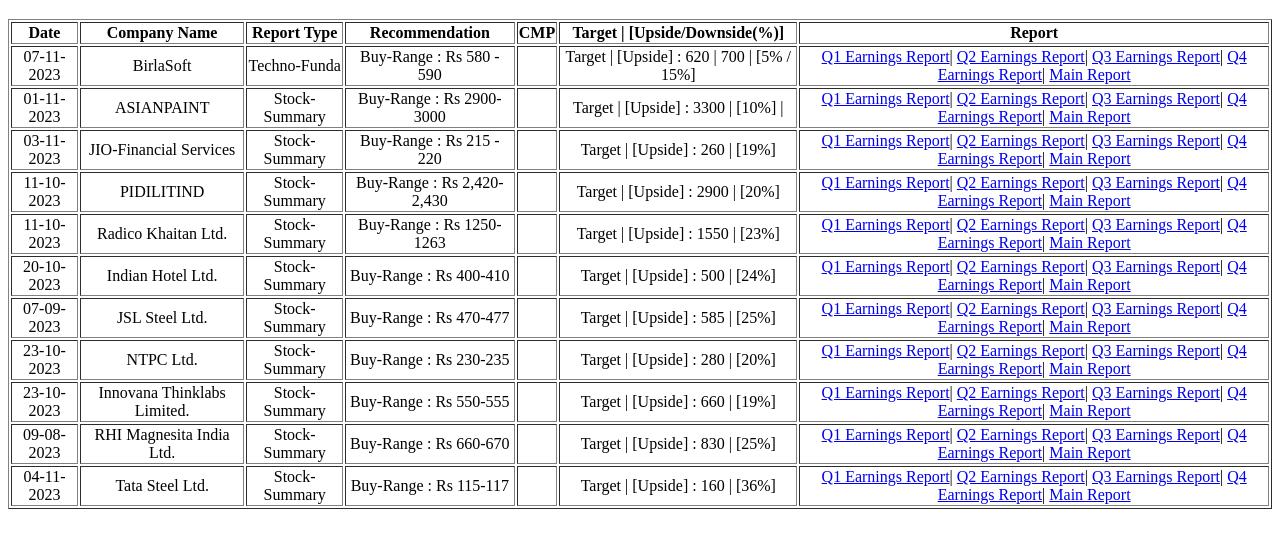
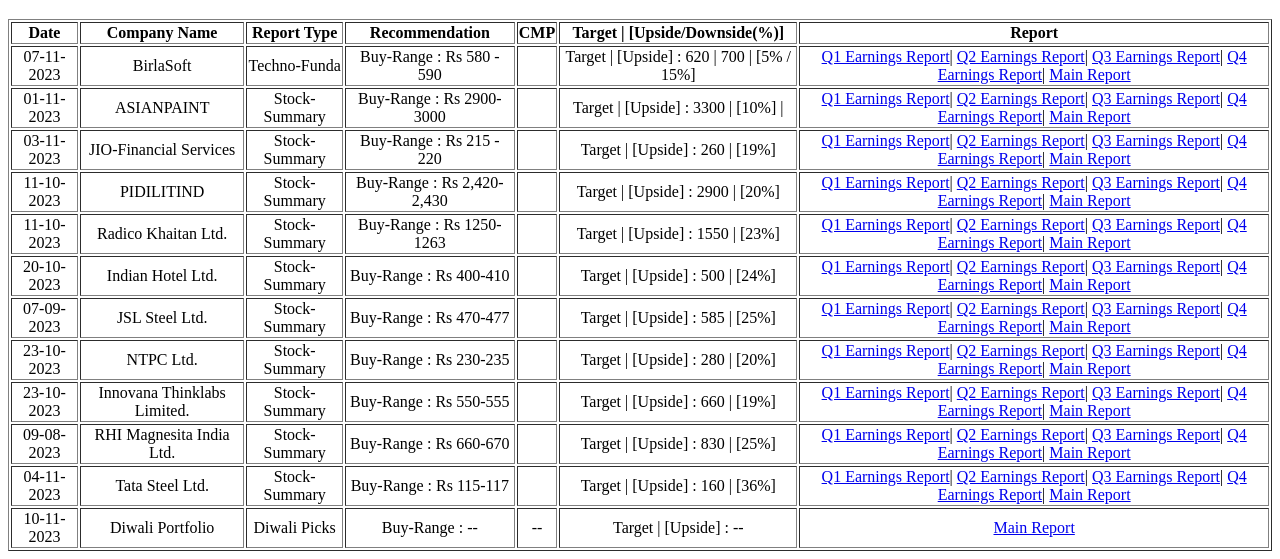
Before and after one commit to Fin2Research-reports/stock-report, a plain HTML site: page index.html in a window 1280 px wide. Shown: the part 373-932 px from the top of the page. Before the commit the page ends 890 px from the top, so only its background shows below. Drawn offline with Linux system fonts and the light colour scheme; a script that the page names is missing.

Commit message:
Update index.html

```diff
--- a/index.html
+++ b/index.html
@@ -455,6 +455,17 @@
           <a href="https://www.dropbox.com/scl/fi/2l5j6ur99de0rqbtoig45/TATA-STEEL-STOCK-SUMMARY.pdf?rlkey=phymnai6znf2jbccrcgrr1ii5&dl=0" target="_blank">Main Report</a>
       </td>
       </tr>
+      <tr>
+        <td>10-11-2023</td>
+        <td> Diwali Portfolio</td>
+        <td>Diwali Picks</td>
+        <td>Buy-Range : -- </td>
+        <td>--</td>
+        <td>Target | [Upside] : --</td>
+        <td>
+            <a href="https://www.dropbox.com/scl/fi/hoxyhjddy2k1swl21vyg7/Diwali-Portfolio-Report-By-Fin2Research.pdf?rlkey=l2u8ud1xsz3yn5cfgug6e2u8q&dl=0" target="_blank">Main Report</a>
+        </td>
+        </tr>
 </tbody>
 </table>
 </body>
```
